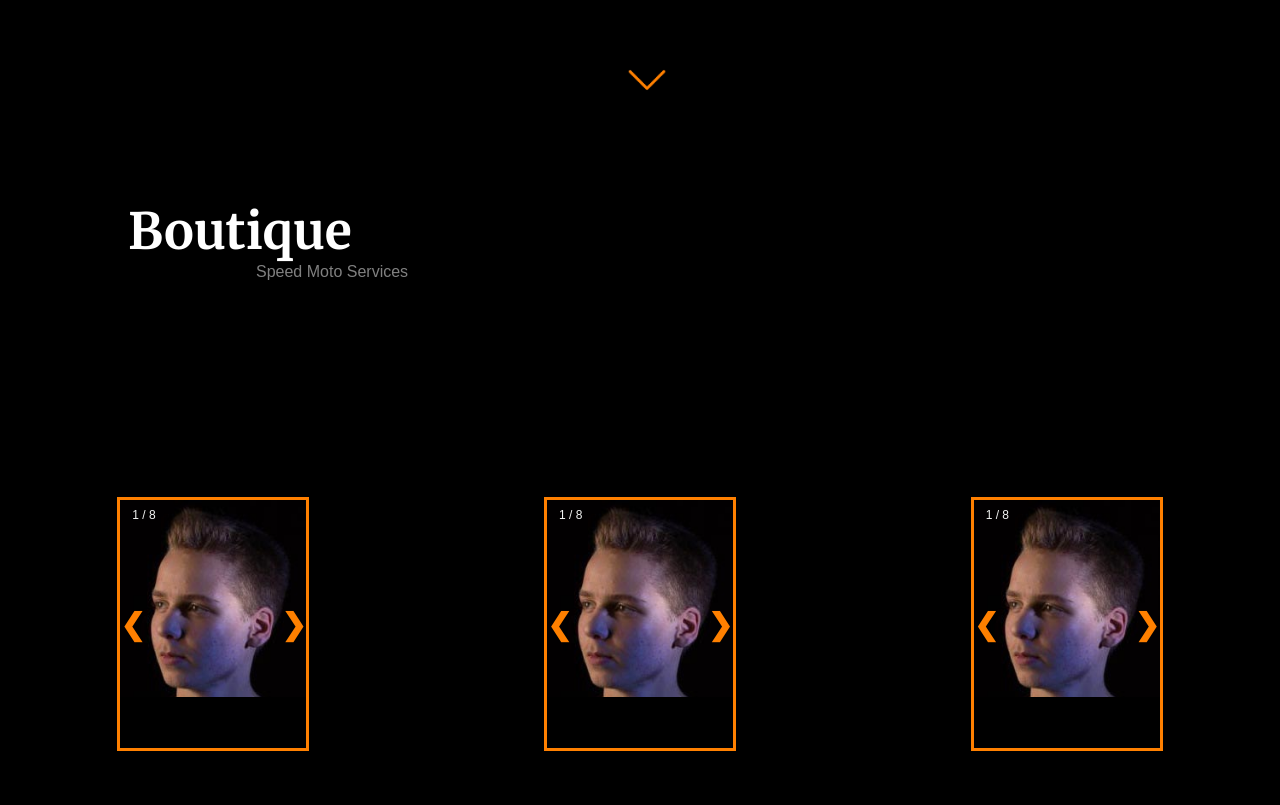
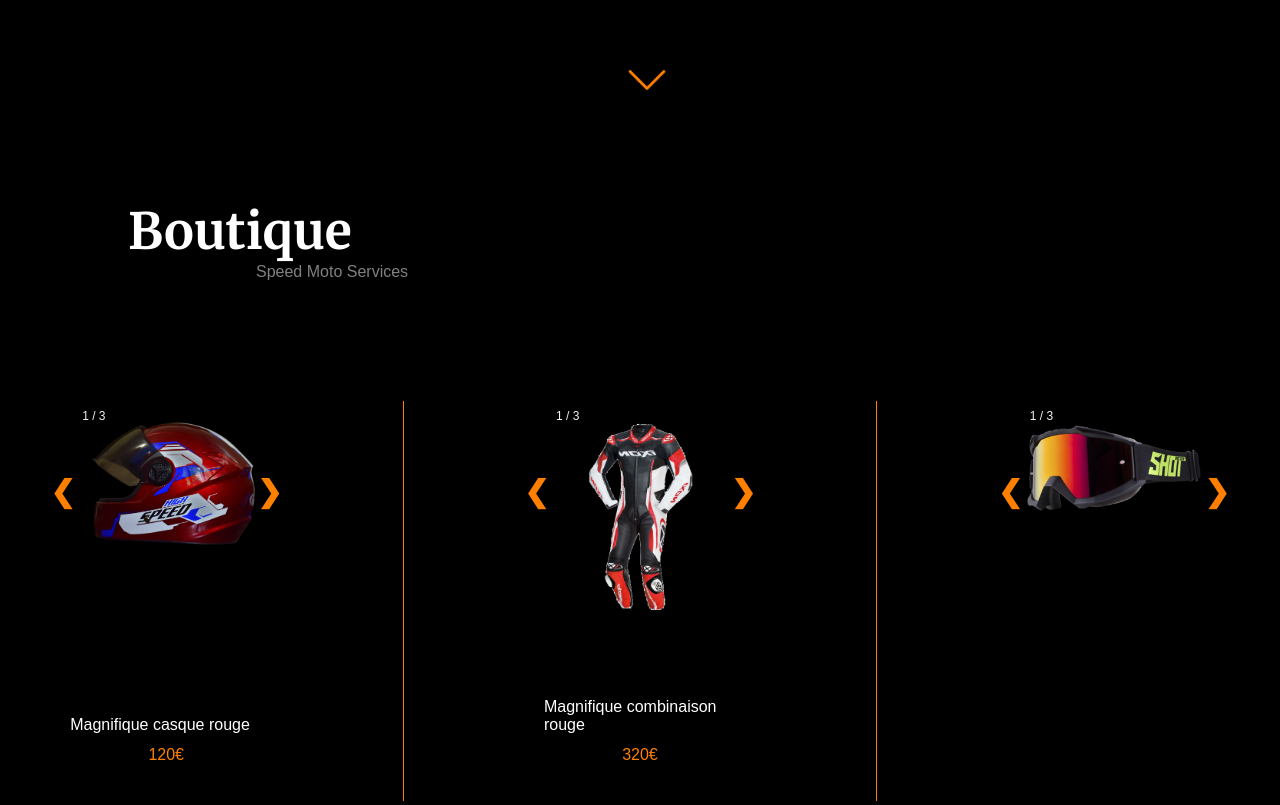
Before and after one commit to NiyesNino/designfront, a plain HTML site: page index.html in a window 1280 px wide. Shown: the part 2280-3085 px from the top of the page. Drawn offline with nearby package versions, Linux system fonts and the light colour scheme.

Commit message:
complete the boutique

```diff
--- a/index.html
+++ b/index.html
@@ -79,7 +79,7 @@
             <a href="#page4"><img src="image/arrow.png" class="arrow" alt="Arrow" ></a>
         </div>
 
-        <div id="page4" class="columns is-multiline">
+        <div id="page4" data-stellar-background-ratio="0.3" class="columns is-multiline">
         	<div class="column is-12">
 	        	<h1 class="boutique">Boutique</h1>
 	       		<p class="sms-boutique">Speed Moto Services</p>
@@ -87,94 +87,71 @@
 	       	<section class="carousel-container column is-12">
 				<div class="slideshow-container">
 					<div class="mySlides fade">
-					  <div class="numbertext">1 / 8</div>
-					  <img src="image/nino.jpg" alt="Comment obtenir un rendez-vous rapidement? c'est très simple tout est expliqué sur la droite">
+					  <div class="numbertext">1 / 3</div>
+					  <img src="image/casque.png" alt="Comment obtenir un rendez-vous rapidement? c'est très simple tout est expliqué sur la droite">
+						<p class="objet">Magnifique casque rouge</p>
+						<p class="prix">120€</p>
 					</div>
 
 					<div class="mySlides fade">
-					  <div class="numbertext">2 / 8</div>
-					  <img src="image/nino.jpg" alt="1. S'inscrire simplement en quelques clics. La première étape est un petit questionnaire qui vous permet de créer vos identifiants">
+					  <div class="numbertext">2 / 3</div>
+					  <img src="image/casque2.png" alt="1. S'inscrire simplement en quelques clics. La première étape est un petit questionnaire qui vous permet de créer vos identifiants">
+					  <p class="objet">Magnifique casque orange</p>
+					  <p class="prix">120€</p>
 					</div>
 
 					<div class="mySlides fade">
-					  <div class="numbertext">3 / 8</div>
-					  <img src="image/nino.jpg" alt="2. Choisir un accompagnement adapté. La deuxième étape consiste à choisir un professionnel adapté à son besoin. Des exemples types seront proposé pour orienter le choix du professionnel." >
+					  <div class="numbertext">3 / 3</div>
+					  <img src="image/casque3.png" alt="2. Choisir un accompagnement adapté. La deuxième étape consiste à choisir un professionnel adapté à son besoin. Des exemples types seront proposé pour orienter le choix du professionnel." >
+					  <p class="objet">Magnifique casque bleu</p>
+					  <p class="prix">120€</p>
 					</div>
-
-					<div class="mySlides fade">
-					  <div class="numbertext">4 / 8</div>
-					  <img src="image/nino.jpg" alt="3. Prendre rendez-vous. Pour prendre rendez-vous nous aurons besoin de quelques informations" >
-					</div>
-
-					<div class="mySlides fade">
-					  <div class="numbertext">5 / 8</div>
-					  <img src="image/nino.jpg" alt="4. Sélectionner un consultant. la dernière ligne droite! Il reste plus qu'à choisir un consultant qui correspond à ses besoins en fonction des profils proposés" >
-					</div>
-
-
 					<a class="prev">&#10094;</a>
 					<a class="next">&#10095;</a>
 
 				</div>
+				<hr>
 				<div class="slideshow-container">
 					<div class="mySlides fade">
-					  <div class="numbertext">1 / 8</div>
-					  <img src="image/nino.jpg" alt="Comment obtenir un rendez-vous rapidement? c'est très simple tout est expliqué sur la droite">
+					  <div class="numbertext">1 / 3</div>
+					  <img src="image/combi.png" alt="Comment obtenir un rendez-vous rapidement? c'est très simple tout est expliqué sur la droite">
+					  <p class="objet">Magnifique combinaison rouge</p>
+					  <p class="prix">320€</p>
 					</div>
 
 					<div class="mySlides fade">
-					  <div class="numbertext">2 / 8</div>
-					  <img src="image/nino.jpg" alt="1. S'inscrire simplement en quelques clics. La première étape est un petit questionnaire qui vous permet de créer vos identifiants">
+					  <div class="numbertext">2 / 3</div>
+					  <img src="image/combi2.png" alt="1. S'inscrire simplement en quelques clics. La première étape est un petit questionnaire qui vous permet de créer vos identifiants">
+					  <p class="objet">Magnifique combinaison bleu</p>
+					  <p class="prix">320€</p>
 					</div>
 
 					<div class="mySlides fade">
-					  <div class="numbertext">3 / 8</div>
-					  <img src="image/nino.jpg" alt="2. Choisir un accompagnement adapté. La deuxième étape consiste à choisir un professionnel adapté à son besoin. Des exemples types seront proposé pour orienter le choix du professionnel." >
+					  <div class="numbertext">3 / 3</div>
+					  <img src="image/combi3.png" alt="2. Choisir un accompagnement adapté. La deuxième étape consiste à choisir un professionnel adapté à son besoin. Des exemples types seront proposé pour orienter le choix du professionnel." >
+					  <p class="objet">Magnifique combinaison vert</p>
+					  <p class="prix">320€</p>
 					</div>
-
-					<div class="mySlides fade">
-					  <div class="numbertext">4 / 8</div>
-					  <img src="image/nino.jpg" alt="3. Prendre rendez-vous. Pour prendre rendez-vous nous aurons besoin de quelques informations" >
-					</div>
-
-					<div class="mySlides fade">
-					  <div class="numbertext">5 / 8</div>
-					  <img src="image/nino.jpg" alt="4. Sélectionner un consultant. la dernière ligne droite! Il reste plus qu'à choisir un consultant qui correspond à ses besoins en fonction des profils proposés" >
-					</div>
-
-
 					<a class="prev">&#10094;</a>
 					<a class="next">&#10095;</a>
 
 				</div>
-
+				<hr>
 				<div class="slideshow-container">
 					<div class="mySlides fade">
-					  <div class="numbertext">1 / 8</div>
-					  <img src="image/nino.jpg" alt="Comment obtenir un rendez-vous rapidement? c'est très simple tout est expliqué sur la droite">
+					  <div class="numbertext">1 / 3</div>
+					  <img src="image/masque.png" alt="Comment obtenir un rendez-vous rapidement? c'est très simple tout est expliqué sur la droite">
 					</div>
 
 					<div class="mySlides fade">
-					  <div class="numbertext">2 / 8</div>
-					  <img src="image/nino.jpg" alt="1. S'inscrire simplement en quelques clics. La première étape est un petit questionnaire qui vous permet de créer vos identifiants">
+					  <div class="numbertext">2 / 3</div>
+					  <img src="image/masque.png" alt="1. S'inscrire simplement en quelques clics. La première étape est un petit questionnaire qui vous permet de créer vos identifiants">
 					</div>
 
 					<div class="mySlides fade">
-					  <div class="numbertext">3 / 8</div>
-					  <img src="image/nino.jpg" alt="2. Choisir un accompagnement adapté. La deuxième étape consiste à choisir un professionnel adapté à son besoin. Des exemples types seront proposé pour orienter le choix du professionnel." >
+					  <div class="numbertext">3 / 3</div>
+					  <img src="image/masque.png" alt="2. Choisir un accompagnement adapté. La deuxième étape consiste à choisir un professionnel adapté à son besoin. Des exemples types seront proposé pour orienter le choix du professionnel." >
 					</div>
-
-					<div class="mySlides fade">
-					  <div class="numbertext">4 / 8</div>
-					  <img src="image/nino.jpg" alt="3. Prendre rendez-vous. Pour prendre rendez-vous nous aurons besoin de quelques informations" >
-					</div>
-
-					<div class="mySlides fade">
-					  <div class="numbertext">5 / 8</div>
-					  <img src="image/nino.jpg" alt="4. Sélectionner un consultant. la dernière ligne droite! Il reste plus qu'à choisir un consultant qui correspond à ses besoins en fonction des profils proposés" >
-					</div>
-
-
 					<a class="prev">&#10094;</a>
 					<a class="next">&#10095;</a>
 
--- a/layout.css
+++ b/layout.css
@@ -270,6 +270,9 @@ height: 40px;
     width: 100vw;
     position: relative;
     background-repeat: no-repeat;
+    background-size: 100%;
+    background-color: black;
+    background-image: url(image/background.png);
 }
 
 #page5{
@@ -638,20 +641,29 @@ float:left;
   position: relative;
   top: 0;
   left: 0;
-  border: solid;
-  border-width: 3px;
-  border-color: #FF8000;
+  padding-top: 20px;
   width: 15%;
-  height: 60%;
+  height: 70%;
 }
 
+hr{
+
+    border: none;
+    background-color: #FF8000;
+    border-left: 1px solid;
+    height: 50vh;
+    width: 1px;
+    color: #FF8000;
+}
 
 
 
 .prev, .next {
   cursor: pointer;
   position: absolute;
-  top: 50%;
+  top: 25%;
+  margin: 0;
+  padding: 0;
   transform: translateY(-50%);
   width: auto;
   vertical-align: middle;
@@ -664,10 +676,12 @@ float:left;
 }
 
 .next {
-  right: 0;
+  right: -20px;
   border-radius: 3px 0 0 3px;
 }
-
+.prev{
+  left: -20px;
+}
 
 
 .prev:hover, .next:hover {
@@ -730,11 +744,21 @@ float:left;
   .prev, .next,.text {font-size: 11px}
 }
 
-<<<<<<< HEAD
-=======
-/*carousel 2*/
-<<<<<<< HEAD
-=======
->>>>>>> cf499615e27fd477d88ee78781344ea5a15fde6a
->>>>>>> 0261d44ebf4bbfa1296b3e4c712721beaa4679b8
->>>>>>> e8f221182a3899617477ece92e4b44e71dffce85
+.objet,.prix{
+  position: absolute;
+  left: 50%;
+  transform: translateX(-50%);
+
+}
+
+.objet{
+  padding-top: 40px;
+  bottom: 30px;
+  width: 100%;
+}
+
+.prix{
+  padding-top: 20px;
+  color: #FF8000;
+  bottom: 0;
+}
--- a/script/scroll.js
+++ b/script/scroll.js
@@ -5,6 +5,7 @@
        var divH2 = divH1;
        var divH3 = divH2 + $('#page3').outerHeight();
        var divH4 = divH3 + $('#page4').outerHeight();
+       var divH5 = divH4 + $('#page5').outerHeight();
        if(top < divH1){
          $("a").removeClass('active');
          $(".accueil-link").addClass('active');
@@ -21,5 +22,9 @@
          $("a").removeClass('active');
          $(".boutique-link").addClass('active');
        }
+       if(top >= divH5){
+         $("a").removeClass('active');
+         $(".contact-link").addClass('active');
+       }
         });
   });
```
Also changed, not shown: image/background.png (added), image/casque2.png (added), image/casque3.png (added), image/combi.png (added), image/combi2.png (added), image/combi3.png (added), image/masque.png (added).
